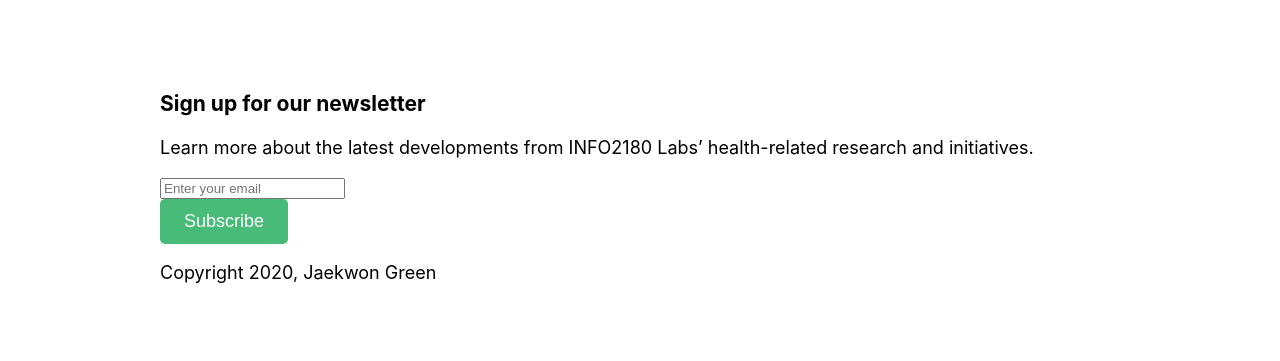
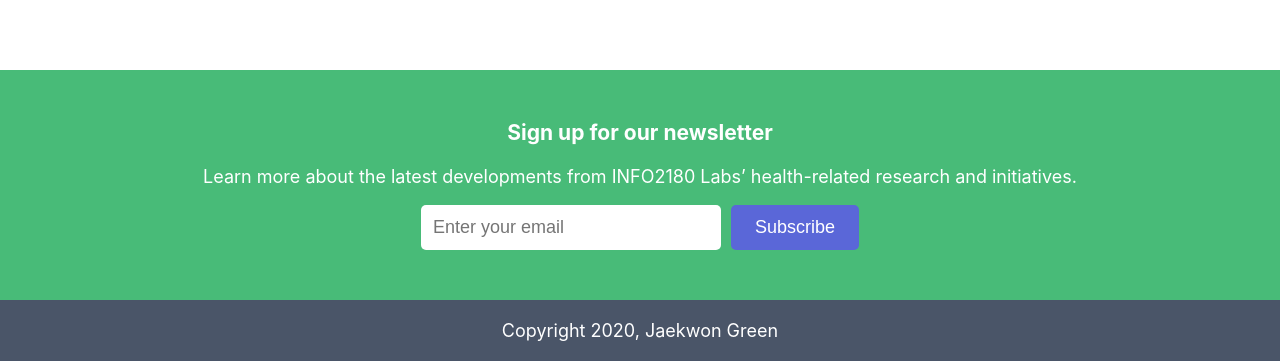
Before and after one commit to greenjaekwon-ui/info2180-project1, a plain HTML site: page index.html in a window 1280 px wide. Shown: the part 1837-2198 px from the top of the page. Before the commit the page ends 2138 px from the top, so only its background shows below. Drawn offline with Linux system fonts and the light colour scheme.

Commit message:
Styled newsletter and footer

```diff
--- a/styles.css
+++ b/styles.css
@@ -171,3 +171,43 @@ img {
 .article-body a {
     color: #5A67D8;
 }
+.newsletter {
+    background-color: #48BB78;
+    color: white;
+    text-align: center;
+    padding: 50px 20px;
+}
+
+.newsletter h3 {
+    margin-top: 0;
+}
+
+.newsletter form {
+    display: flex;
+    justify-content: center;
+    gap: 10px;
+}
+
+.newsletter input {
+    padding: 12px;
+    font-size: 18px;
+    border: none;
+    border-radius: 5px;
+    width: 300px;
+    max-width: 100%;
+}
+
+.newsletter .btn {
+    background-color: #5A67D8;
+}
+
+footer {
+    background-color: #4A5568;
+    color: white;
+    text-align: center;
+    padding: 20px;
+}
+
+footer p {
+    margin: 0;
+}
```
